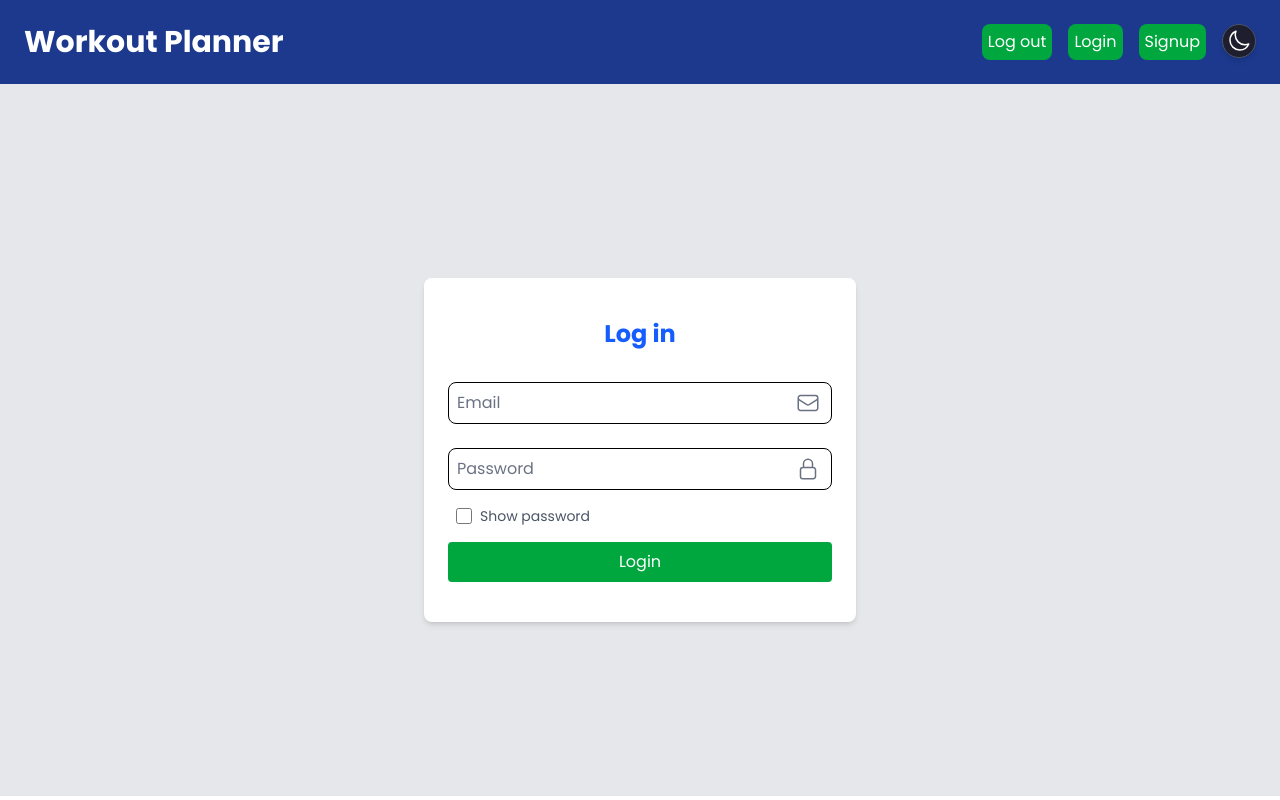
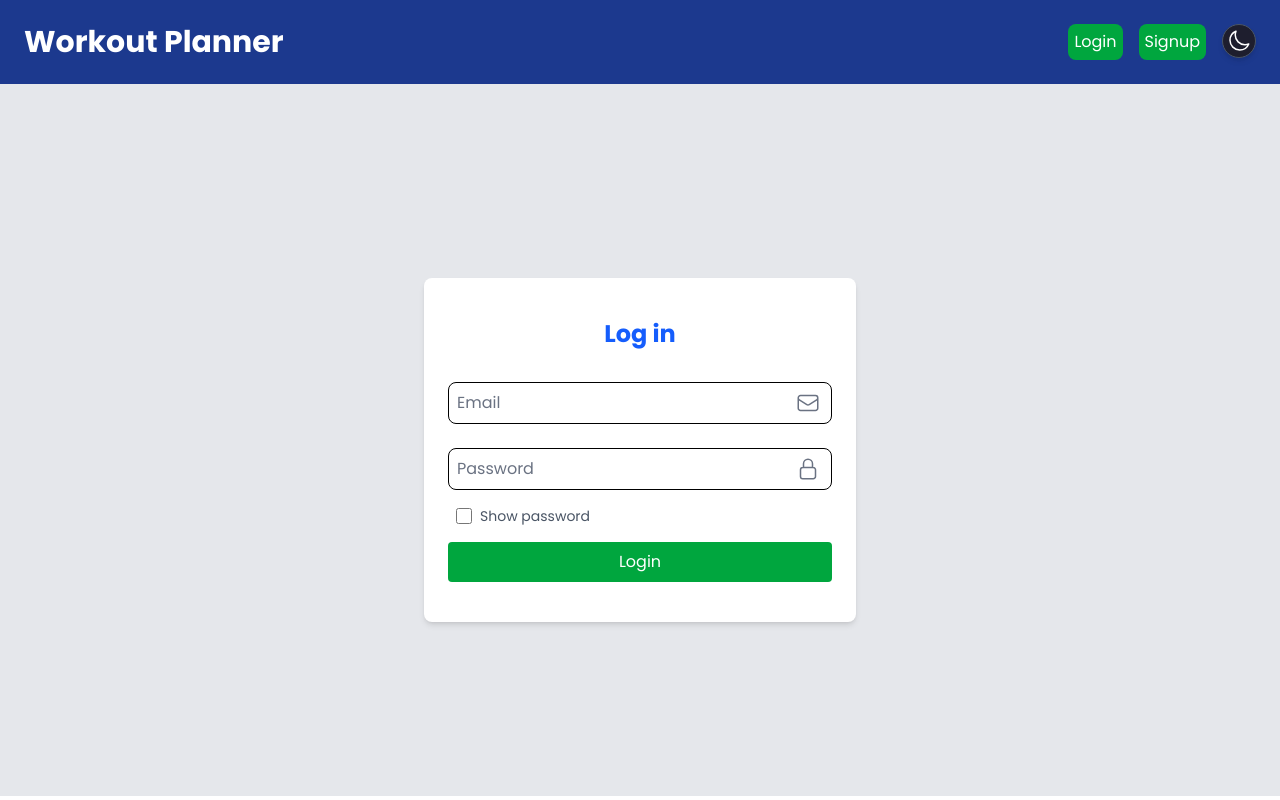
Before and after one commit to HarishVijendiran1997/MERN-workout-app, a React (Vite) app in the folder frontend/: page /login in a window 1280 px wide. Built offline with nearby package versions, Linux system fonts and the light colour scheme.

Commit message:
add: initial auth status

```diff
--- a/frontend/contexts/AuthContext.jsx
+++ b/frontend/contexts/AuthContext.jsx
@@ -1,9 +1,9 @@
-import { createContext, useReducer } from "react";
+import { createContext, useEffect, useReducer } from "react";
 
 export const AuthContext = createContext()
 
 export const authReducer = (state, action) => {
-    switch(action.type) {
+    switch (action.type) {
         case "LOGIN":
             return {
                 user: action.payload
@@ -17,15 +17,24 @@ export const authReducer = (state, action) => {
     }
 }
 
-export const AuthContextProvider = ({children}) => {
+export const AuthContextProvider = ({ children }) => {
 
-    const [state, dispatch] = useReducer(authReducer,{
+    const [state, dispatch] = useReducer(authReducer, {
         user: null
     })
 
+    useEffect(() => {
+        const user = JSON.parse(localStorage.getItem('user'))
+        if (user) {
+            dispatch({ type: "LOGIN", payload: user })
+        } else {
+            dispatch({ type: "LOGOUT" })
+        }
+    }, [])
+
     console.log("AuthContext state:", state);
     return (
-        <AuthContext.Provider value={{...state, dispatch}}>
+        <AuthContext.Provider value={{ ...state, dispatch }}>
             {children}
         </AuthContext.Provider>
     )
--- a/frontend/hooks/useLogin.jsx
+++ b/frontend/hooks/useLogin.jsx
@@ -1,6 +1,8 @@
 import { useState } from "react";
 import { useAuthContext } from "./useAuthContext"
 import axios from "axios";
+import { toast } from "react-toastify";
+import "react-toastify/dist/ReactToastify.css";
 
 export const useLogin = () => {
     const [error, setError] = useState(null)
@@ -14,6 +16,7 @@ export const useLogin = () => {
             const response = await axios.post("http://localhost:4000/api/user/login", { email, password })
             localStorage.setItem("user", JSON.stringify(response.data))
             dispatch({ type: "LOGIN", payload: response.data })
+            toast.success(response?.data?.message || "Success");
         } catch (error) {
             setError(error.response?.data?.message || "Login failed")
         }finally{
--- a/frontend/hooks/useLogout.jsx
+++ b/frontend/hooks/useLogout.jsx
@@ -1,10 +1,13 @@
 import { useAuthContext } from "./useAuthContext";
+import { toast } from "react-toastify";
+import "react-toastify/dist/ReactToastify.css";
 
 export const useLogout = () => {
     const { dispatch } = useAuthContext();
     const logout = () => {
         localStorage.removeItem('user')
         dispatch({ type: "LOGOUT" });
+        toast.success("Logged out successfully");
     }
-    return {logout}
+    return { logout }
 }
--- a/frontend/src/components/NavBar.jsx
+++ b/frontend/src/components/NavBar.jsx
@@ -1,21 +1,12 @@
 import { Link } from "react-router-dom";
 import { ThemeBtn } from "../components/ThemeBtn"
 import { useLogout } from "../../hooks/useLogout";
-import { toast } from "react-toastify";
-import "react-toastify/dist/ReactToastify.css";
 import { useAuthContext } from "../../hooks/useAuthContext";
 
 const NavBar = () => {
 
-    const {logout} = useLogout()
+    const { logout } = useLogout()
     const { user } = useAuthContext()
-
-    const handleLogout = () => {
-
-            logout();
-            toast.success("Logged out successfully");
-        }
-
 
     return (
         <header className="bg-blue-900 dark:bg-darkTertiary shadow-md">
@@ -24,16 +15,16 @@ const NavBar = () => {
                     <h1 className="dark:text-darkTextPrimary text-3xl font-bold" >Workout Planner</h1>
                 </Link>
                 <nav className="flex space-x-4">
-                    <div>
-                        <h4 className="text-lg dark:text-darkTextUser transition-colors duration-200">{user?.email}</h4>
-                    </div>
-                    <div>
-                        <button className="rounded-lg p-1.5 text-white bg-green-600 hover:bg-green-500 active:bg-green-600 dark:bg-darkTestButton dark:hover:bg-darkTestButtonHover dark:active:bg-darkTestButton dark:text-darkButtonText transition duration-200 cursor-pointer" onClick={handleLogout}>Log out</button>
-                    </div>
-                    <div className="flex space-x-4">
+                    {user && (
+                        <div className="flex space-x-4">
+                            <span className="text-lg dark:text-darkTextUser transition-colors duration-200">{user?.email}</span>
+                            <button className="rounded-lg p-1.5 text-white bg-green-600 hover:bg-green-500 active:bg-green-600 dark:bg-darkTestButton dark:hover:bg-darkTestButtonHover dark:active:bg-darkTestButton dark:text-darkButtonText transition duration-200 cursor-pointer" onClick={logout}>Log out</button>
+                        </div>)}
+                    {!user && (
+                        <div className="flex space-x-4">
                             <Link to='/login' className="rounded-lg p-1.5 text-white bg-green-600 hover:bg-green-500 active:bg-green-600 dark:bg-darkEditButton dark:hover:bg-darkEditButtonHover dark:active:bg-darkEditButton dark:text-darkButtonText transition duration-200 cursor-pointer">Login</Link>
                             <Link to='/signup' className="rounded-lg p-1.5 text-white bg-green-600 hover:bg-green-500 active:bg-green-600 dark:bg-darkSaveButton dark:hover:bg-darkSaveButtonHover dark:active:bg-darkSaveButton dark:text-darkButtonText transition duration-200 cursor-pointer">Signup</Link>
-                    </div>
+                        </div>)}
                     <div>
                         <ThemeBtn />
                     </div>
--- a/frontend/src/components/ThemeBtn.jsx
+++ b/frontend/src/components/ThemeBtn.jsx
@@ -7,9 +7,9 @@ export function ThemeBtn() {
     return (
         <button
             onClick={toggleTheme}
-            className={`p-1 rounded-full transition-colors duration-500 shadow-md border
+            className={`cursor-pointer p-1 rounded-full transition-colors duration-500 shadow-md border
                 ${themeMode === "light"
-                    ? "bg-dark hover:bg-darkHover border-gray-600"
+                    ? "bg-dark hover:border-darkButtonText border-gray-600"
                     : "bg-white hover:bg-neutral-700 border-gray-300"
                 }`}
         >
--- a/frontend/src/pages/Login.jsx
+++ b/frontend/src/pages/Login.jsx
@@ -46,7 +46,7 @@ transition-colors duration-200 py-10">
                         Show password
                     </label>
                 </div>
-                <button disabled={isLoading}  className="
+                <button disabled={isLoading} className="
                     w-full bg-green-600 hover:bg-green-500 active:bg-green-600 cursor-pointer text-white p-2 rounded dark:text-ButtonText dark:bg-darkAddButton dark:hover:bg-darkAddButtonHover dark:active:bg-darkAddButton transition-colors duration-200">Login</button>
                 {error && <p className="w-full p-2 mb-4 text-red-500 dark:text-errorText border bg-red-100 dark:bg-errorBackground rounded-lg mt-4 flex justify-center items-center transition-colors duration-200">{error}</p>}
             </form>
```
